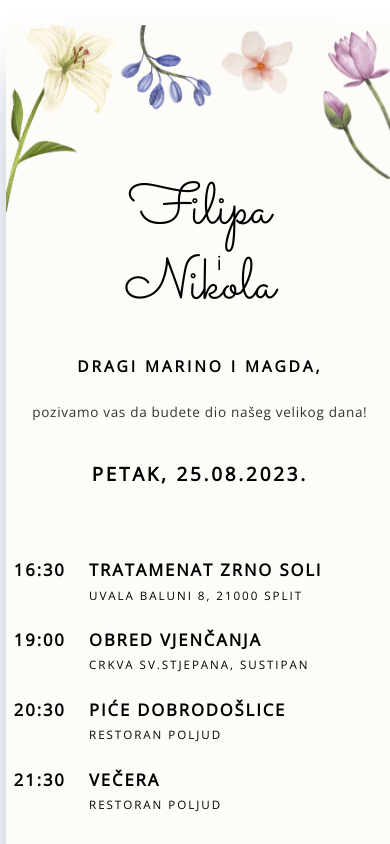
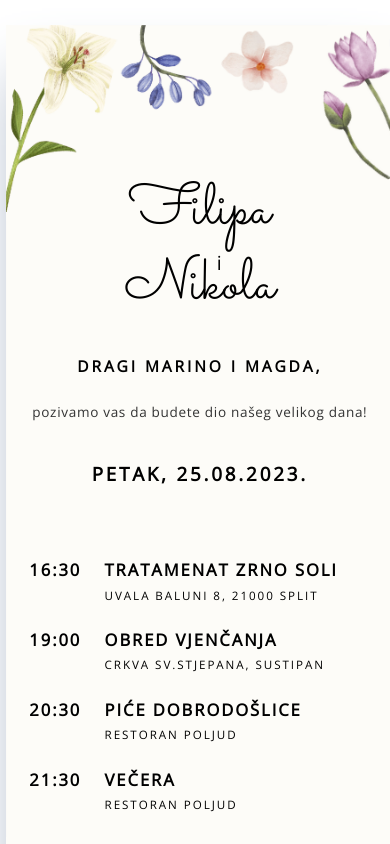
Before and after one commit to MarinoDrazic/Blipa-pir, a Next.js app: page / in a window 390 px wide. Shown: the top 844 px of the page. Built offline with nearby package versions, Linux system fonts and the light colour scheme.

Commit message:
iphone fix

```diff
--- a/src/app/page.tsx
+++ b/src/app/page.tsx
@@ -76,7 +76,7 @@ export default function Home() {
       scale: [0.8],
     });
     topControls.start({
-      rotateX: [-15, 20, 20, -15],
+      rotateX: [5, 20, 20, 5],
       transition: {
         duration: 1.5,
         ease: "easeInOut",
@@ -158,7 +158,7 @@ export default function Home() {
       {/* A self opening wedding envelope */}
       <div
         style={{
-          minWidth: "400px",
+          minWidth: "370px",
           maxWidth: "600px",
           background: "#FDFCF8",
           position: "relative",
--- a/src/components/guestTable.tsx
+++ b/src/components/guestTable.tsx
@@ -24,14 +24,18 @@ function GuestTable({
   return (
     <div className="w-100 flex flex-col justify-center items-start gap-6 mt-8">
       {timeTable.map((time, index) => (
-        <div className="flex w-96 m-auto " key={time.event}>
+        <div
+          className="flex m-auto"
+          key={time.event}
+          style={{ width: "22rem" }}
+        >
           <p
             style={{
               fontWeight: "600",
               letterSpacing: "2px",
               fontSize: "1.07em",
             }}
-            className="mr-6 flex-3"
+            className="mr-6 flex-2"
           >
             {time.time}
           </p>
```
